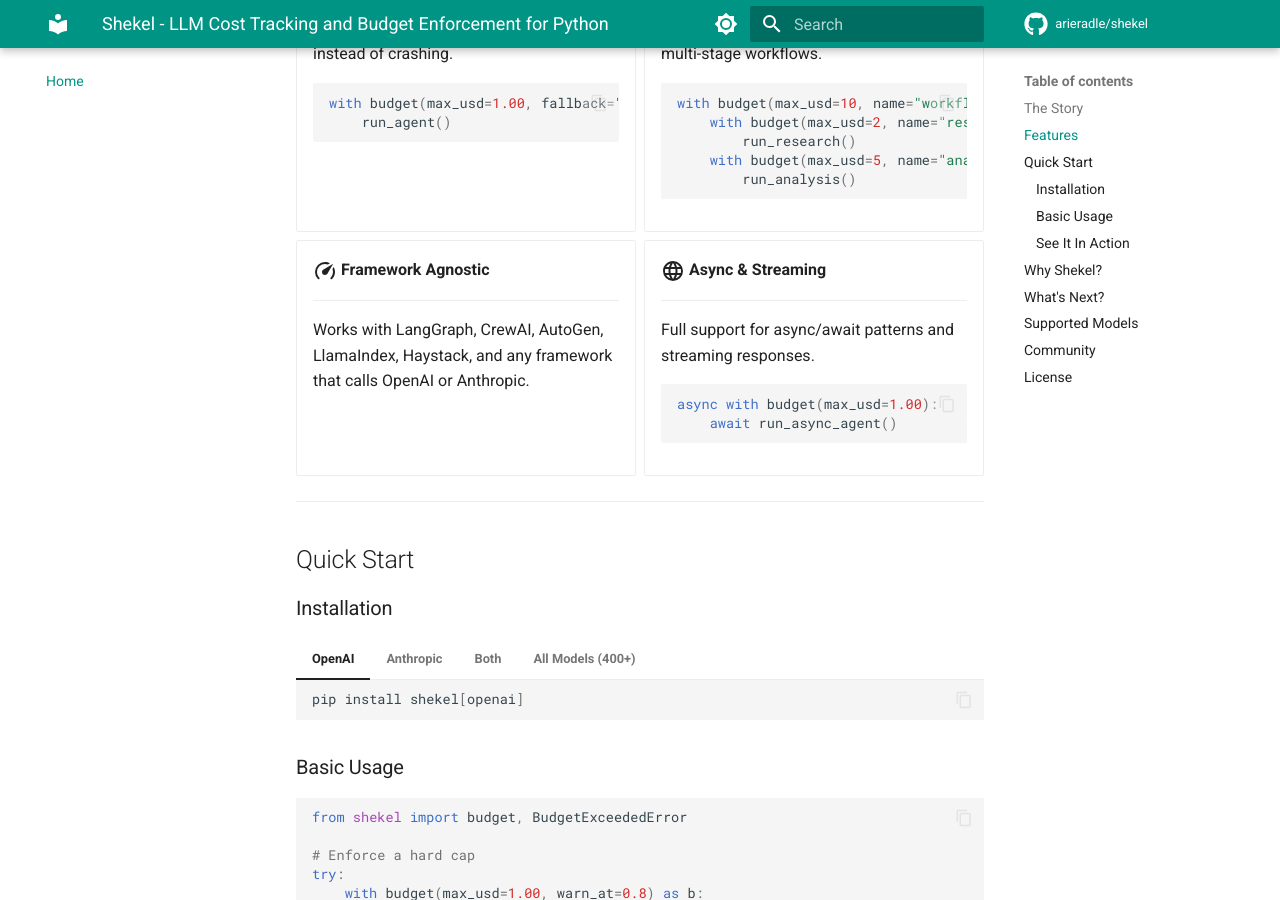
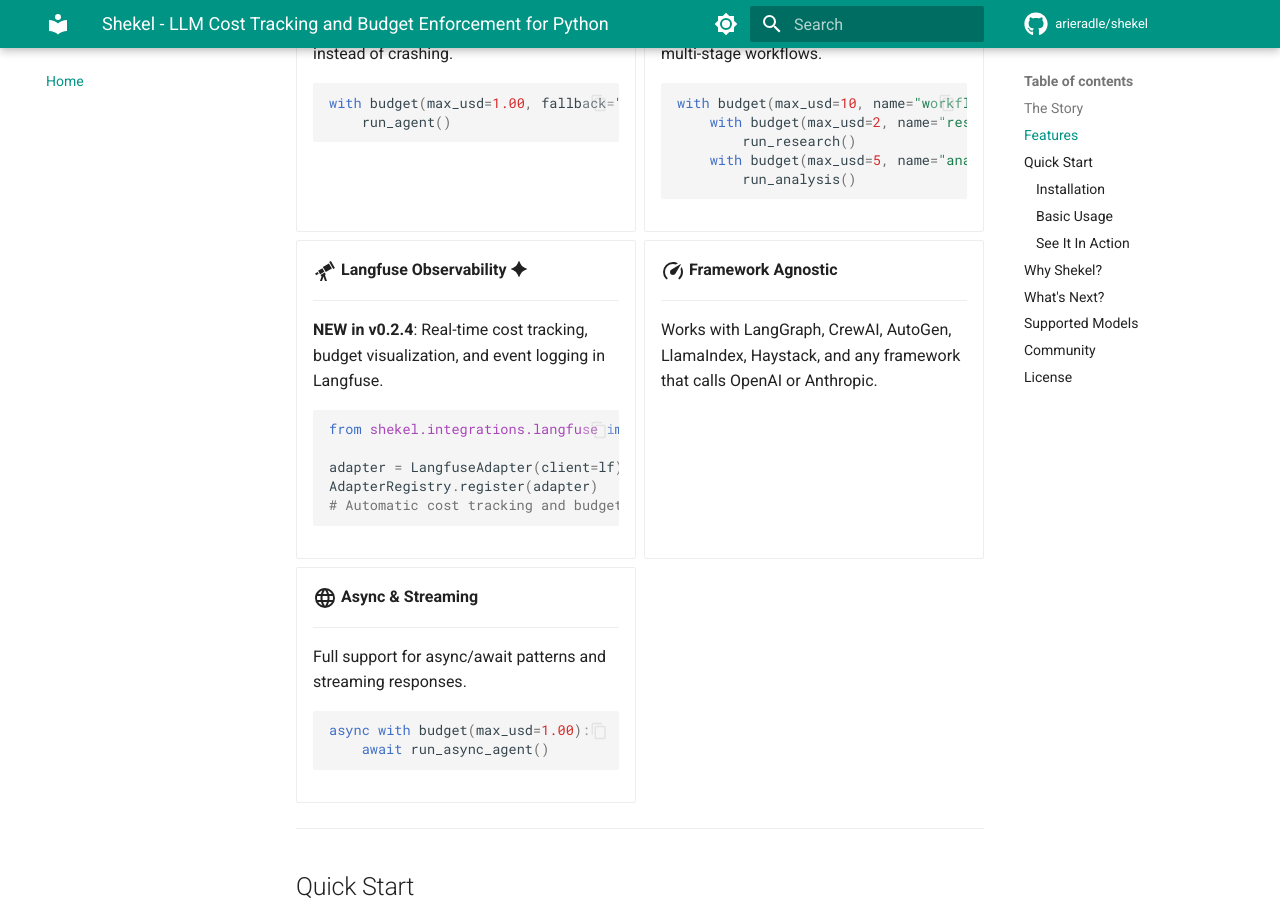
Before and after one commit to arieradle/shekel, an MkDocs documentation site: the page built from docs/index.md, in a window 1280 px wide and 900 px high, scrolled down 960 px. Built offline with MkDocs 1.6.1 and Material for MkDocs 9.7.7, drawn with Linux system fonts in a browser that asks for light colours; comment, search, counter and statistics services are not loaded; the version menu is left out.

Commit message:
docs: highlight langfuse integration on home page and fix broken references
- Add Langfuse Observability feature card to home page with v0.2.4 badge
- Fix Resources section in langfuse.md with correct GitHub and docs URLs
- Remove placeholder text from community/examples sections

Co-Authored-By: Claude Haiku 4.5 <noreply@anthropic.com>

````diff
--- a/docs/index.md
+++ b/docs/index.md
@@ -71,6 +71,20 @@ I built shekel so you don't have to learn that lesson yourself.
             run_research()
         with budget(max_usd=5, name="analysis"):
             run_analysis()
+    ```
+
+-   :material-telescope:{ .lg .middle } **Langfuse Observability** :octicons-sparkle-fill-16:{ .new }
+
+    ---
+
+    **NEW in v0.2.4**: Real-time cost tracking, budget visualization, and event logging in Langfuse.
+
+    ```python
+    from shekel.integrations.langfuse import LangfuseAdapter
+
+    adapter = LangfuseAdapter(client=lf)
+    AdapterRegistry.register(adapter)
+    # Automatic cost tracking and budget monitoring!
     ```
 
 -   :material-speedometer:{ .lg .middle } **Framework Agnostic**
````
Also changed, not shown: docs/integrations/langfuse.md (+3 -3 lines).
